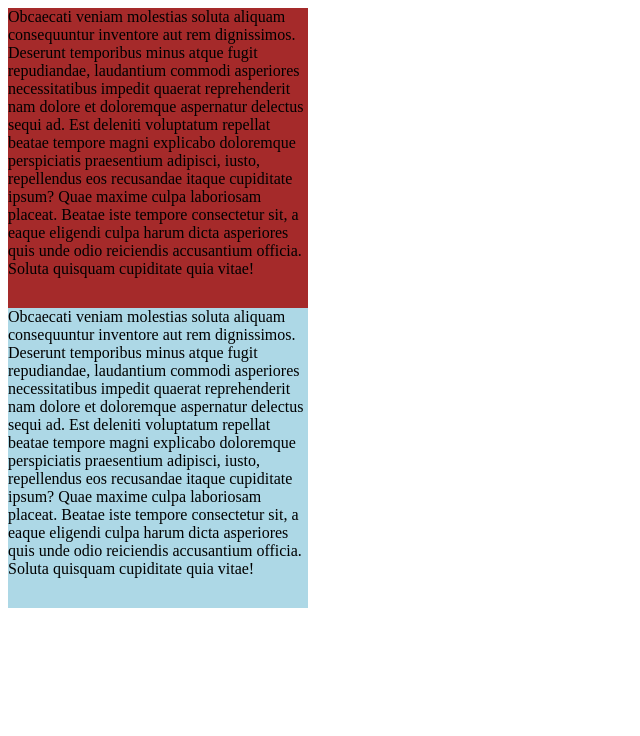
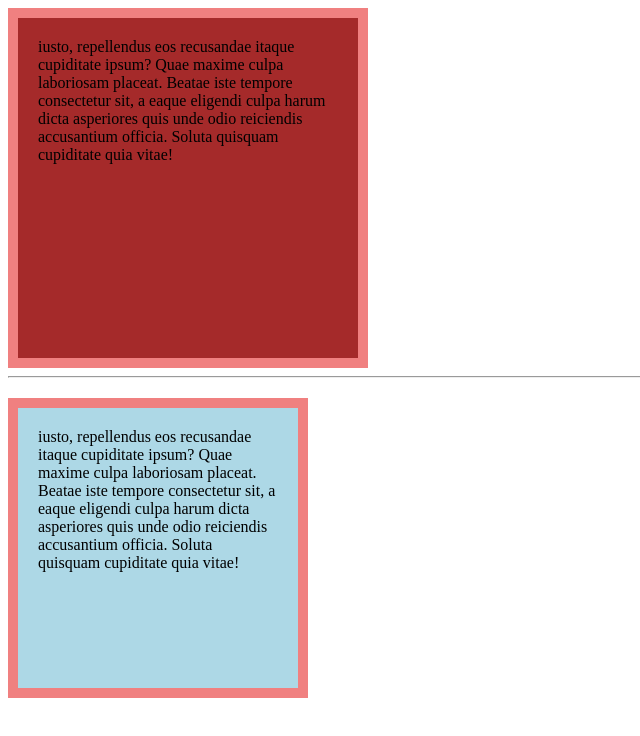
Before and after one commit to joecole1011/HTML-CSS, a plain HTML site: page test-css/test-css01.html in a window 1280 px wide. Shown: the whole page, without its empty margins (0-640 px from the left). Drawn offline with Linux system fonts and the light colour scheme.

Commit message:
update
update css01

```diff
--- a/test-css/test-css01.html
+++ b/test-css/test-css01.html
@@ -9,17 +9,26 @@
             width: 300px;
             height: 300px;
             background-color: brown;
+            padding:  20px;
+            border: 10px solid lightcoral;
+
         }
         #d2{
             width: 300px;
             height: 300px;
             background-color: lightblue;
+            padding:  20px;
+            border-style: dashed;
+            border: 10px solid lightcoral;
+            box-sizing: border-box;
+            margin-top: 20px;
         }
 
     </style>
 </head>
 <body>
-    <div id="d1"> Obcaecati veniam molestias soluta aliquam consequuntur inventore aut rem dignissimos. Deserunt temporibus minus atque fugit repudiandae, laudantium commodi asperiores necessitatibus impedit quaerat reprehenderit nam dolore et doloremque aspernatur delectus sequi ad. Est deleniti voluptatum repellat beatae tempore magni explicabo doloremque perspiciatis praesentium adipisci, iusto, repellendus eos recusandae itaque cupiditate ipsum? Quae maxime culpa laboriosam placeat. Beatae iste tempore consectetur sit, a eaque eligendi culpa harum dicta asperiores quis unde odio reiciendis accusantium officia. Soluta quisquam cupiditate quia vitae!</div>
-    <div id="d2"> Obcaecati veniam molestias soluta aliquam consequuntur inventore aut rem dignissimos. Deserunt temporibus minus atque fugit repudiandae, laudantium commodi asperiores necessitatibus impedit quaerat reprehenderit nam dolore et doloremque aspernatur delectus sequi ad. Est deleniti voluptatum repellat beatae tempore magni explicabo doloremque perspiciatis praesentium adipisci, iusto, repellendus eos recusandae itaque cupiditate ipsum? Quae maxime culpa laboriosam placeat. Beatae iste tempore consectetur sit, a eaque eligendi culpa harum dicta asperiores quis unde odio reiciendis accusantium officia. Soluta quisquam cupiditate quia vitae!</div>
+    <div id="d1"> iusto, repellendus eos recusandae itaque cupiditate ipsum? Quae maxime culpa laboriosam placeat. Beatae iste tempore consectetur sit, a eaque eligendi culpa harum dicta asperiores quis unde odio reiciendis accusantium officia. Soluta quisquam cupiditate quia vitae!</div>
+    <hr>
+    <div id="d2"> iusto, repellendus eos recusandae itaque cupiditate ipsum? Quae maxime culpa laboriosam placeat. Beatae iste tempore consectetur sit, a eaque eligendi culpa harum dicta asperiores quis unde odio reiciendis accusantium officia. Soluta quisquam cupiditate quia vitae!</div>
 </body>
 </html>
```
